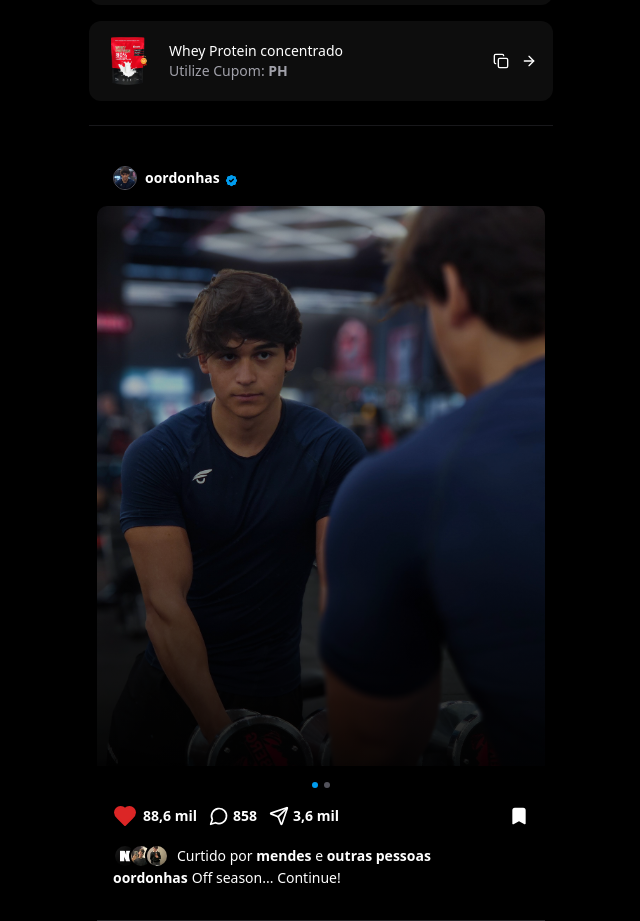
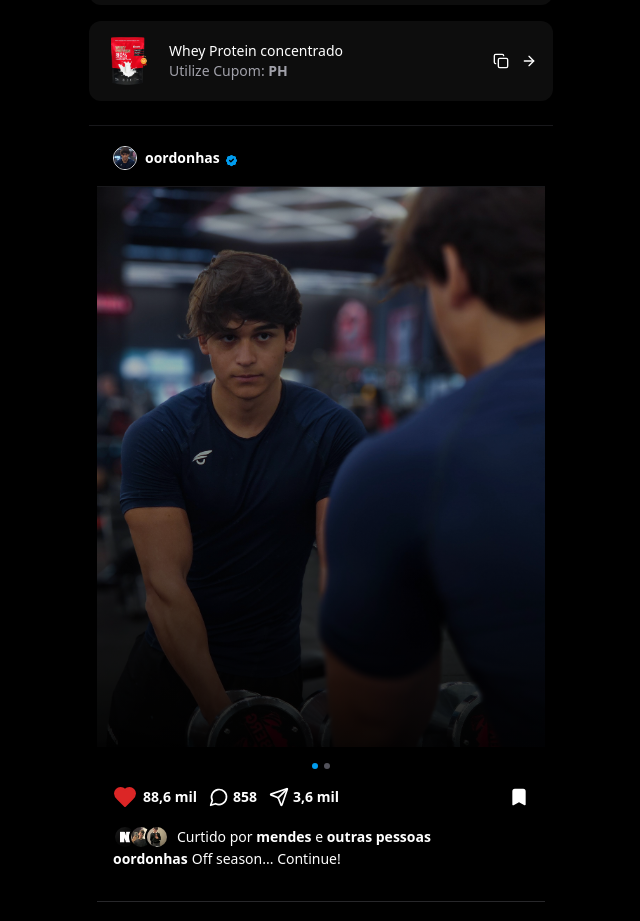
Before and after one commit to lucasfabbrim/ph, a Next.js app: page / in a window 1280 px wide. Shown: the part 1040-1961 px from the top of the page, without its empty margins (319-959 px from the left). Built offline with nearby package versions, Linux system fonts and the light colour scheme.

Commit message:
Update instagram.tsx

```diff
--- a/src/components/instagram.tsx
+++ b/src/components/instagram.tsx
@@ -58,9 +58,9 @@ export default function InstagramCarouselComponent() {
   };
 
   return (
-    <div className="max-w-md mx-auto bg-black text-white border-b border-zinc-800 pb-4">
-      <div className="flex items-center p-4">
-        <Avatar className="h-6 w-6 border border-zinc-600">
+    <div className="max-w-md mx-auto bg-black text-white border-b border-zinc-800 pb-4 -mt-5">
+      <div className="flex items-center p-4 border-zinc-600 border-b border-b-zinc-900">
+        <Avatar className="h-6 w-6 border ">
           <AvatarImage src={PHProfile.src} alt="Profile picture" />
         </Avatar>
         <span className="ml-2 font-semibold text-sm">oordonhas</span>
@@ -89,7 +89,7 @@ export default function InstagramCarouselComponent() {
                 alt={`Post image ${index + 1}`}
                 width={500}
                 height={625}
-                className="object-cover rounded-[10px]"
+                className="object-cover"
               />
               <div className="absolute inset-0 bg-gradient-to-t from-black via-black/30 to-black/30" />
             </div>
```
